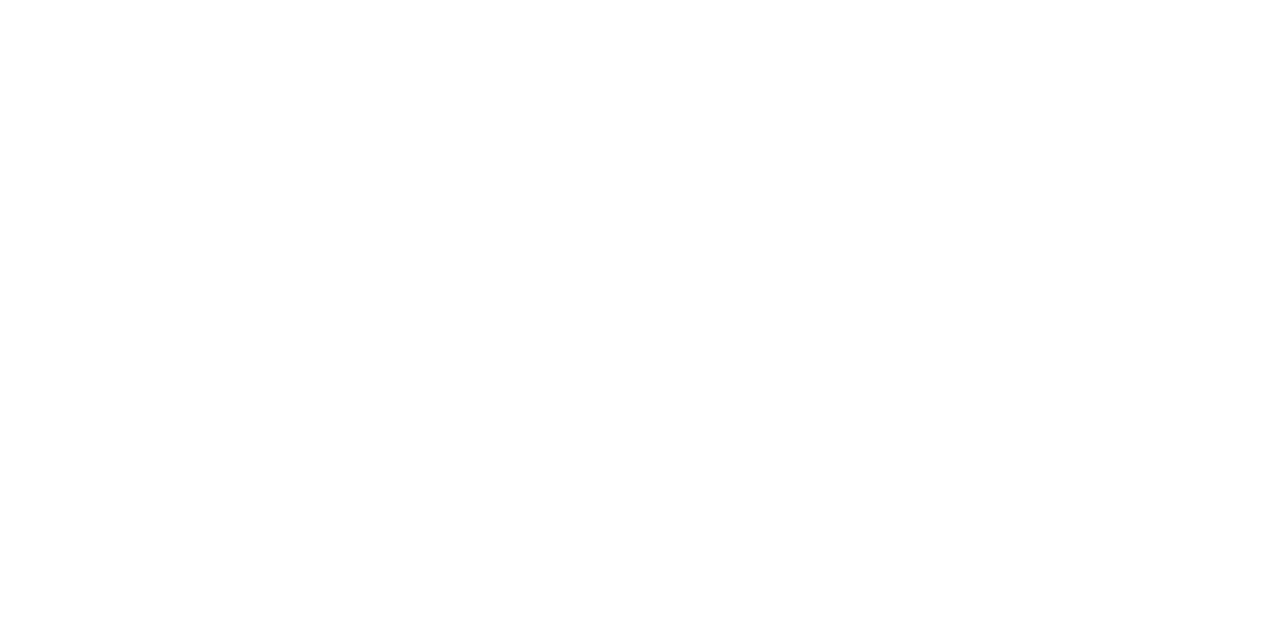
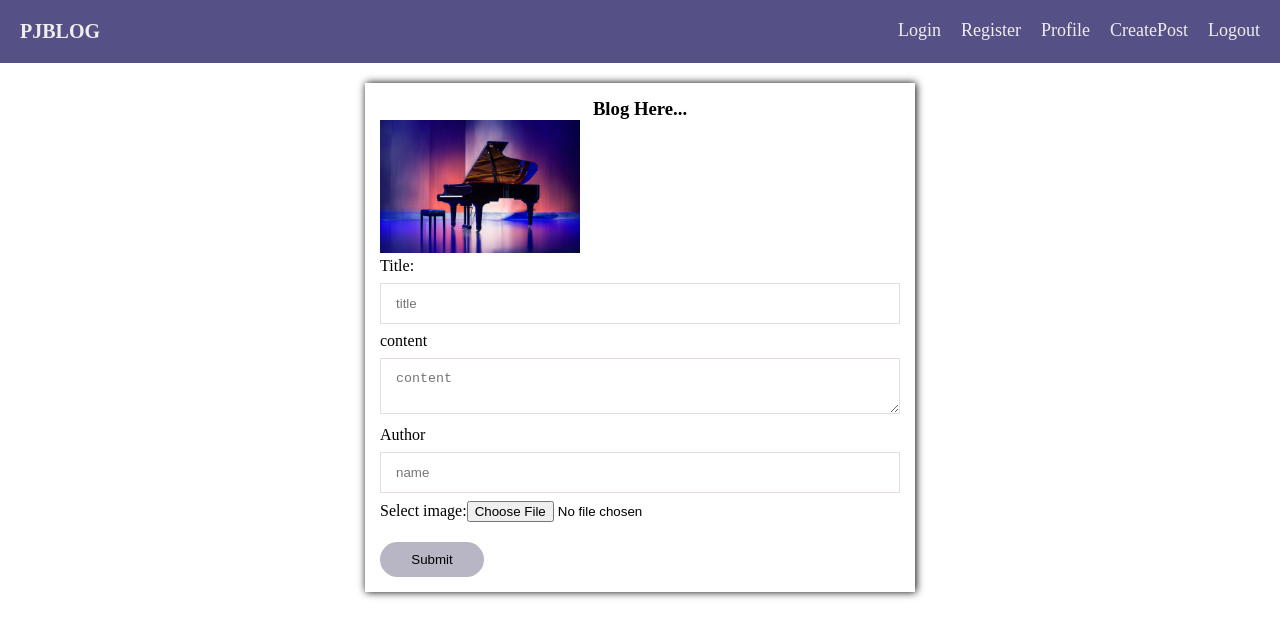
Before and after one commit to pjmiles/blog-auth, a React (Create React App) app: page /create in a window 1280 px wide. Before the commit this address had no page. Shown: the top 638 px of the page. Built offline with nearby package versions, Linux system fonts and the light colour scheme.

Commit message:
profile added

```diff
--- a/src/App.css
+++ b/src/App.css
@@ -48,7 +48,6 @@
     cursor: pointer;
     text-decoration: none;
 }
-
 
 /* forms styling */
 .register-section {
@@ -162,20 +161,98 @@ button[type=submit] {
 }
 
 /* post container */
-
 .post-header-text {
     text-align: center;
     font-weight: 600;
 }
 
 .post-image-container {
+    margin: 20px auto;
+    max-width: 550px;
+    align-items: center;
+    padding: 15px 15px;
+    box-shadow: 1px 0px 8px;
+
+}
+
+.post-image{
+    width: 200px;
+}
+
+.post-image-description {
+    width: 100%;
+    box-sizing: border-box;
+    display: inline-block;
+    margin: 8px 0;
+    border: 1px solid var(--primary);
+    padding: 12px 15px;
+}
+.post-btn {
+    padding: 10px;
+    border-radius: 20px;
+    cursor: pointer;
+    border: none;
+    background-color: #b8b5c4;
+    margin-top: 20px;
+    width: 20%;
+}
+
+.post-btn:hover{
+    transition: 0.3ms;
+    background-color: #d71e5b;
+}
+
+/* profile section */
+.profile{
+    max-width: 550px;
+    margin: 0 auto;
+}
+.profile-image-container {
     display: flex;
-    flex-direction: column;
-    border-radius: 10px;
-    border: 2px solid rebeccapurple;
-    align-items: center;
-    justify-content: center;
-    padding: 15px 15px;
-    overflow: hidden;
-    object-fit: cover;
+    justify-content: space-around;
+    padding: 15px 30px;
+    margin: 18px 0px;
+    border-bottom: 1px solid rgb(195, 195, 204);
+    border-radius: 5px;
 }
+
+.profile-inner-image {
+    width: 160px;
+    height: 160px;
+    border-radius: 80px;
+}
+
+.profile-right-text {
+    display: flex;
+    justify-content: space-between;
+    width: 108%;
+    margin-top: 10px;
+}
+
+.profile-right > h2 {
+    margin-top: 10px;
+}
+
+.profile-gallery{
+    display: flex;
+    flex-wrap: wrap;
+    justify-content: space-around;
+}
+
+.profile-item {
+    width: 30%;
+    margin-bottom: 5px;
+}
+
+.profile-right-btn {
+    margin-top: 15px;
+    font-size: 17px;
+    padding: 8px;
+    border-radius: 20px;
+    border: none;
+    cursor: pointer;
+}
+
+.profile-right-btn:hover {
+    color: #d71e5b;
+}
--- a/src/App.js
+++ b/src/App.js
@@ -5,14 +5,17 @@ import Register from "./components/Register";
 import Home from "./pages/Home";
 import Post from "./components/Post";
 import Navbar from "./components/Navbar";
+import Profile from "./components/Profile";
 
 function App() {
   return (
     <div className="App">
       <Routes>
         <Route path="/" element={<Home />} />
-        <Route path="/login/" element={<Login />} />
-        <Route path="/register/" element={<Register />}/>
+        <Route path="/login" element={<Login />} />
+        <Route path="/register" element={<Register />}/>
+        <Route path="/profile" element={<Profile />}/>
+        <Route path="/create" element={<Post />}/>
       </Routes>
     </div>
   );
--- a/src/components/Navbar.js
+++ b/src/components/Navbar.js
@@ -7,11 +7,11 @@ const Navbar = () => {
       <Link to="/" className="logo">PJBLOG</Link>
 
       <div className="nav-item">
-        <Link to="/login/" className="nav-link">Login</Link>
-        <Link to="/register/" className="nav-link">Register</Link>
-        <Link to="/profile/" className="nav-link">Profile</Link>
-        <Link to="/create/" className="nav-link">CreatePost</Link>
-        <Link to="/logout/" className="nav-link">Logout</Link>
+        <Link to="/login" className="nav-link">Login</Link>
+        <Link to="/register" className="nav-link">Register</Link>
+        <Link to="/profile" className="nav-link">Profile</Link>
+        <Link to="/create" className="nav-link">CreatePost</Link>
+        <Link to="/logout" className="nav-link">Logout</Link>
       </div>
     </nav>
   );
--- a/src/components/Post.js
+++ b/src/components/Post.js
@@ -2,6 +2,7 @@ import { useState } from "react";
 import axiosInstance from "../api/axios";
 import img1 from "../images/img1.jpg";
 import { useNavigate } from "react-router-dom";
+import Navbar from "./Navbar";
 
 const Post = () => {
   const [blog, setBlog] = useState({ title: "", content: "", author: "" });
@@ -15,7 +16,7 @@ const Post = () => {
   const handleSubmit = async (e) => {
     e.preventDefault();
     try {
-        const result = await axiosInstance.post({setBlog});
+        const result = axiosInstance.post({setBlog});
       if (result?.status === 200) {
         return true;
       }
@@ -25,10 +26,12 @@ const Post = () => {
   };
 
   return (
+    <>
+    <Navbar />
     <form className="post-conatiner" onSubmit={handleSubmit}>
       <div className="post-image-container">
         <h3 className="post-header-text">Blog Here...</h3>
-        <img className="post-image" src={img1} />
+        <img alt="" className="post-image" src={img1} />
 
         <div className="form-control">
           <label htmlFor="title">Title:</label>
@@ -48,7 +51,7 @@ const Post = () => {
           <textarea
             className="post-image-description"
             cols="30"
-            row="3"
+            row="4"
             id="content"
             name="content"
             value={setBlog.content}
@@ -76,6 +79,7 @@ const Post = () => {
         <input type="submit" className="post-btn"></input>
       </div>
     </form>
+    </>
   );
 };
 
--- /dev/null
+++ b/src/components/Profile.js
@@ -0,0 +1,64 @@
+import pic from "../images/img1.jpg";
+import Navbar from "./Navbar";
+const Profile = () => {
+  return (
+    <>
+    <Navbar />
+    <div className="profile">
+      <div className="profile-image-container">
+        <div className="profile-image">
+          <img src={pic} alt="profile" className="profile-inner-image" />
+        </div>
+        <div className="profile-right">
+          <h2>Ponmile James</h2>
+          <div className="profile-right-text">
+            <h5>20 Post</h5>
+            <h5>50 Followers</h5>
+            <h5>120 Followering</h5>
+          </div>
+          <button className="profile-right-btn">Edit profile</button>
+        </div>
+      </div>
+      <div className="profile-gallery">
+        <img
+          className="profile-item"
+          alt="bike"
+          src="https://images.unsplash.com/photo-1653672411134-ff888d9ef30b?ixlib=rb-1.2.1&ixid=MnwxMjA3fDB8MHxzZWFyY2h8NHx8YmlrZSUyMHJpZGVyfGVufDB8MnwwfHw%3D&auto=format&fit=crop&w=500&q=60"
+        />
+
+        <img
+          className="profile-item"
+          alt="bike"
+          src="https://images.unsplash.com/photo-1653672411134-ff888d9ef30b?ixlib=rb-1.2.1&ixid=MnwxMjA3fDB8MHxzZWFyY2h8NHx8YmlrZSUyMHJpZGVyfGVufDB8MnwwfHw%3D&auto=format&fit=crop&w=500&q=60"
+        />
+
+        <img
+          className="profile-item"
+          alt="bike"
+          src="https://images.unsplash.com/photo-1653672411134-ff888d9ef30b?ixlib=rb-1.2.1&ixid=MnwxMjA3fDB8MHxzZWFyY2h8NHx8YmlrZSUyMHJpZGVyfGVufDB8MnwwfHw%3D&auto=format&fit=crop&w=500&q=60"
+        />
+
+        <img
+          className="profile-item"
+          alt="bike"
+          src="https://images.unsplash.com/photo-1653672411134-ff888d9ef30b?ixlib=rb-1.2.1&ixid=MnwxMjA3fDB8MHxzZWFyY2h8NHx8YmlrZSUyMHJpZGVyfGVufDB8MnwwfHw%3D&auto=format&fit=crop&w=500&q=60"
+        />
+
+        <img
+          className="profile-item"
+          alt="bike"
+          src="https://images.unsplash.com/photo-1653672411134-ff888d9ef30b?ixlib=rb-1.2.1&ixid=MnwxMjA3fDB8MHxzZWFyY2h8NHx8YmlrZSUyMHJpZGVyfGVufDB8MnwwfHw%3D&auto=format&fit=crop&w=500&q=60"
+        />
+
+        <img
+          className="profile-item"
+          alt="bike"
+          src="https://images.unsplash.com/photo-1653672411134-ff888d9ef30b?ixlib=rb-1.2.1&ixid=MnwxMjA3fDB8MHxzZWFyY2h8NHx8YmlrZSUyMHJpZGVyfGVufDB8MnwwfHw%3D&auto=format&fit=crop&w=500&q=60"
+        />
+      </div>
+    </div>
+    </>
+  );
+};
+
+export default Profile;
--- a/src/components/Register.js
+++ b/src/components/Register.js
@@ -53,6 +53,7 @@ const Register = () => {
 
   const postRequest = async () => {
     try {
+
      const data = await axiosInstance.post("register", {
         first_name: user.first_name,
         last_name: user.last_name,
@@ -61,6 +62,11 @@ const Register = () => {
         password: user.password,
         password2: user.password2,
       })
+      if(data.status === 200){
+        return true
+      } else {
+        setErrMsg("user already exist")
+      }
 
     } catch (error) {
       console.log(error);
@@ -70,7 +76,6 @@ const Register = () => {
   return (
     <>
       <Navbar />
-
       {registered ? (
         <section>
           <h1>Your Registration was successful</h1>
@@ -80,7 +85,7 @@ const Register = () => {
           </p>
         </section>
       ) : (
-        <div>{errMsg}
+
         <form onSubmit={handleSubmit} className="register-section">
           <div className="register-container">
             <div className="register-header-text">
@@ -162,14 +167,13 @@ const Register = () => {
                 value={user.password2}
                 onChange={getUserDetails}
               ></input>
-
             </div>
           </div>
           <button type="submit" className="reg-btn">
             Register
           </button>
+          <div>{errMsg}</div>
         </form>
-        </div>
       )}
     </>
   );
```
Also changed, not shown: src/images/Images.js (added).
